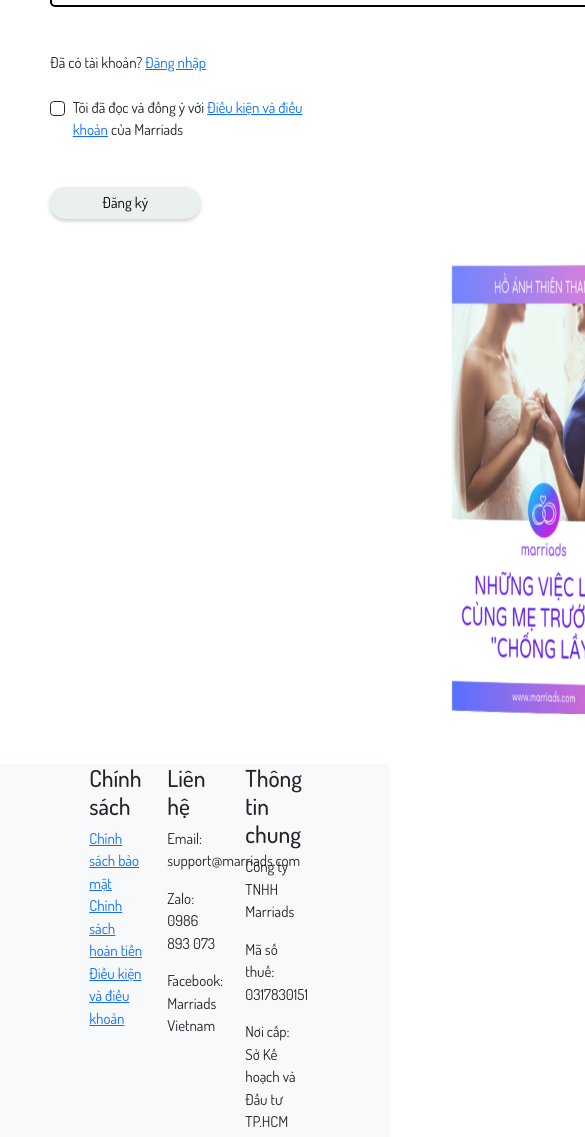
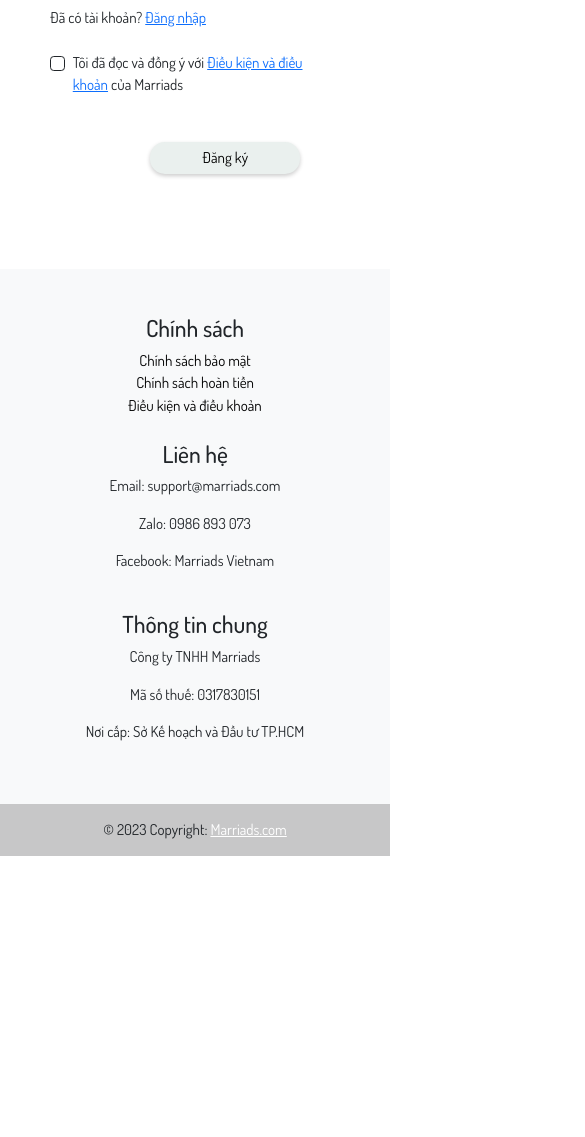
Before and after one commit to pbao9/web_NhatKyCoDau, a plain HTML site: page page_2.html in a window 390 px wide. Shown: the part 817-1954 px from the top of the page, 585 px wide, since content can reach past the window. After the commit the page ends 1673 px from the top, so only its background shows below. Drawn offline with Linux system fonts and the light colour scheme; a web font is replaced by a local one.

Commit message:
asasdsad

```diff
--- a/css/custom.css
+++ b/css/custom.css
@@ -185,11 +185,22 @@
   text-decoration: underline;
 }
 
+.img__ebook {
+  width: 50%;
+  height: 450px;
+  transform: translateX(450px);
+}
+
 /* Content */
 
 /* Footer */
 footer {
   margin-top: 50px;
+}
+
+.col-lg-4 a {
+  text-decoration: none;
+  color: #000;
 }
 
 /* Footer */
@@ -206,11 +217,17 @@ footer {
     border-bottom-left-radius: 15px;
     width: auto;
   }
-  .log_reg_btn {
+  .form-control.edit_text,
+  .txt_input {
+    width: 250px;
   }
 
   .title__content {
     font-size: 2em;
+  }
+
+  .img__ebook {
+    display: none;
   }
 
   .nav-link.header {
@@ -229,6 +246,9 @@ footer {
   .navbar-brand img {
     height: 90px;
   }
+  .btn.btn-primary.submit-reg-acc {
+    margin-left: 100px;
+  }
 }
 
 @media (max-width: 973px) {
--- a/page_2.html
+++ b/page_2.html
@@ -125,7 +125,7 @@
       <p style="text-align: center">
         Đăng ký thành viên với Marriads để được nhận ebook miễn phí
       </p>
-      <div class="col-12 col-md-7 mt-5">
+      <div class="col-12 col-md-7">
         <div class="container">
           <form class="frm__">
             <div class="txt_input my-5">
@@ -172,29 +172,28 @@
               </label>
             </div>
 
-            <button type="submit" class="btn btn-primary" style="width: 150px">
+            <button
+              type="submit"
+              class="btn btn-primary submit-reg-acc"
+              style="width: 150px"
+            >
               Đăng ký
             </button>
           </form>
         </div>
       </div>
       <div class="col-12 col-md-5 mt-5">
-        <img
-          src="./img/ebook.png"
-          width="50%"
-          height="450px"
-          style="transform: translateX(450px)"
-        />
+        <img class="img__ebook" src="./img/ebook.png" />
       </div>
     </div>
     <!-- Footer -->
-    <footer class="bg-light">
+    <footer class="text-center text-lg-start bg-light">
       <!-- Grid container -->
-      <div class="container">
+      <div class="container p-4">
         <!--Grid row-->
-        <div class="row d-flex justify-content-center">
+        <div class="row mt-4">
           <!--Grid column-->
-          <div class="col-auto col-3">
+          <div class="col-lg-4 col-md-12 mb-4 mb-md-0">
             <h2>Chính sách</h2>
             <a href="#" style="text-align: left">Chính sách bảo mật</a><br />
             <a href="#">Chính sách hoàn tiền</a><br />
@@ -203,7 +202,7 @@
           <!--Grid column-->
 
           <!--Grid column-->
-          <div class="col-auto col-3">
+          <div class="col-lg-4 col-md-6 mb-4 mb-md-0">
             <h2>Liên hệ</h2>
             <p>Email: support@marriads.com</p>
             <p>Zalo: 0986 893 073</p>
@@ -212,8 +211,7 @@
           <!--Grid column-->
 
           <!--Grid column-->
-          <div class="col-auto col-3">
-            <!-- Submit button -->
+          <div class="col-lg-4 col-md-6 mb-4 mb-md-0">
             <h2>Thông tin chung</h2>
             <p>Công ty TNHH Marriads</p>
             <p>Mã số thuế: 0317830151</p>
@@ -221,6 +219,7 @@
           </div>
           <!--Grid column-->
         </div>
+        <!--Grid row-->
       </div>
       <!-- Grid container -->
 
```
Also changed, not shown: page_1.html (+9 -8 lines), page_13.html (+7 -7 lines), page_14.html (+7 -7 lines), page_15.html (+7 -7 lines), page_16.html (+7 -7 lines), page_17.html (+7 -7 lines), page_18.html (+7 -7 lines), page_3.html (+7 -7 lines), page_4.html (+7 -7 lines).
